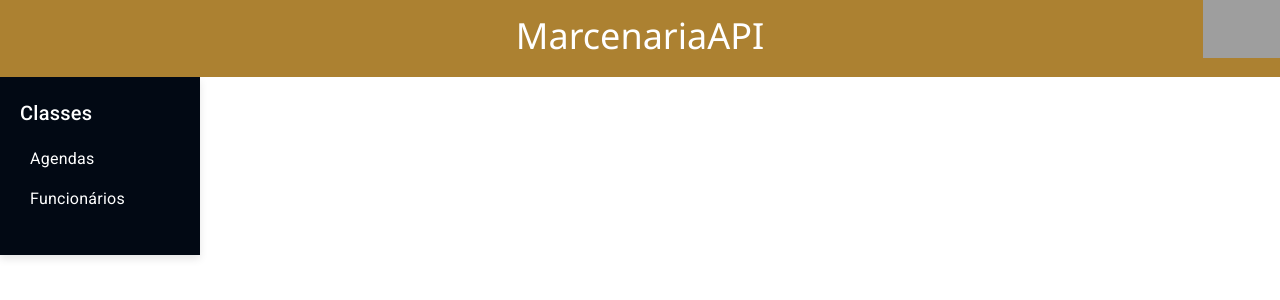
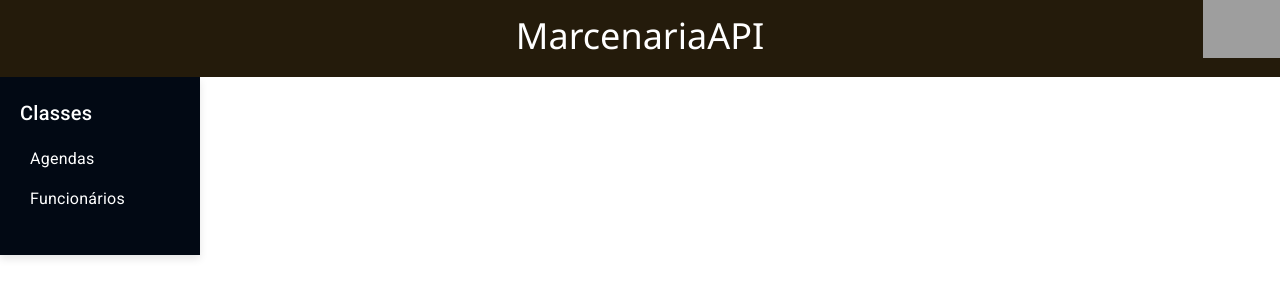
Before and after one commit to daywid/Angular-Studies, an Angular app in the folder AppMarcenaria/: page / in a window 1280 px wide. Shown: the top 300 px of the page. Built offline with nearby package versions, Linux system fonts and the light colour scheme; grey boxes are pictures that could not be loaded.

Commit message:
Update app.component.css

```diff
--- a/AppMarcenaria/src/app/app.component.css
+++ b/AppMarcenaria/src/app/app.component.css
@@ -6,7 +6,7 @@ body {
 .header {
   text-align: center;
   padding: 20px;
-  background-color: #ac8131;
+  background-color: #241b0b;
   color: #ffffff;
   position: relative;
 }
```
